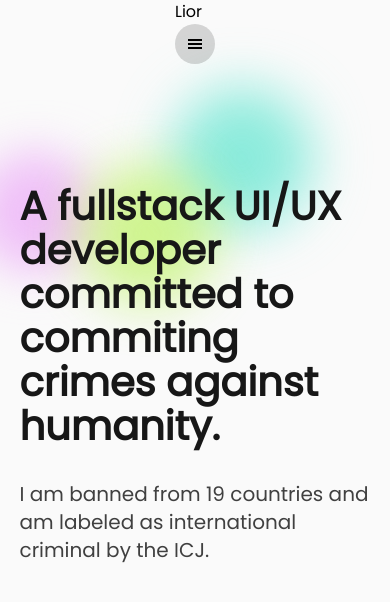
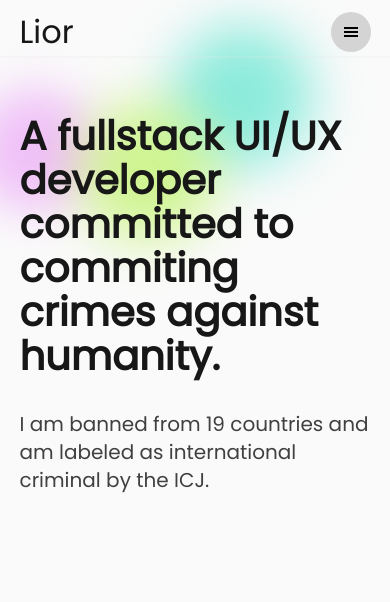
Before and after one commit to underscorelior/portfolio, a React (Vite) app: page / in a window 390 px wide. Shown: the top 602 px of the page. Built offline with nearby package versions, Linux system fonts and the light colour scheme.

Commit message:
Fix navbars, still need to fix the mobile menu

```diff
--- a/src/components/Header/BlobHeader.jsx
+++ b/src/components/Header/BlobHeader.jsx
@@ -3,14 +3,14 @@ import header from "../../assets/header.json"
 class BlobHeader extends Component {
   render() {
     return (
-      <div className='relative w-full flex justify-center mt-20 max-w-[90%] md:max-w-[75%]'>
+      <div className='relative w-full flex justify-center mt-6 md:mt-20 max-w-[90%] md:max-w-[75%]'>
         <div className='relative max-w-lg'>
           <div className='blob-pink'></div>
           <div className='blob-blue'></div>
           <div className='blob-green'></div>
         </div>
         <div className='relative flex justify-center'>
-          <div className='rounded-lg flex justify-center mt-10 md:mt-20 md:w-[81%] flex-col'>
+          <div className='rounded-lg flex justify-center mt-8 md:mt-20 md:w-[81%] flex-col'>
             <h1 className='header-subtitle'>
               {header.subtitle}
             </h1>
--- a/src/components/MobileNav.jsx
+++ b/src/components/MobileNav.jsx
@@ -6,6 +6,16 @@ import { GiHamburgerMenu } from "react-icons/gi";
 
 const Navbar = () => {
   const [isToggled, setToggle] = useState(false);
+
+  function toggleNav() {
+    setToggle(!isToggled);
+      if(!isToggled){
+        document.body.style.overflow = 'hidden';
+      }
+      else {
+        document.body.style.overflow = 'unset';
+      }
+  }
 
   const navContainer = {
     visible: {
@@ -29,16 +39,16 @@ const Navbar = () => {
 
   return (
     <>
-      <nav>
-        <h1>Lior</h1>
-        <button className='mobile-nav-btn' onClick={() => setToggle(!isToggled)}>
+      <nav className="mobile-navbar">
+        <h1 className="mobile-navbar-name">Lior</h1>
+        <button className='mobile-nav-btn' onClick={() => toggleNav()}>
           {isToggled ? <GrClose /> : <GiHamburgerMenu />}
         </button>
       </nav>
       <AnimatePresence>
         {isToggled && (
           <motion.nav
-            className='mobile-navbar'
+            className='mobile-navbar-menu'
             initial='hidden'
             animate={isToggled ? "visible" : "hidden"}
             exit='hidden'
--- a/src/components/Navbar.jsx
+++ b/src/components/Navbar.jsx
@@ -4,8 +4,7 @@ class Navbar extends Component {
   render() {
     return (
       <nav className='navbar'>
-        <div className='max-w-[90%] px-4 mx-auto'>
-          <div className='flex items-center justify-between h-16'>
+        <div className='min-w-[90%] px-4 mx-auto flex items-center justify-between h-16'>
           <span className='text-4xl text-neutral-900/90 font-semibold'>
             Lior
           </span>
@@ -17,7 +16,6 @@ class Navbar extends Component {
             </a>
           </div>
         </div>
-        </div>
       </nav>
     );
   }
--- a/src/style.css
+++ b/src/style.css
@@ -25,7 +25,7 @@
 	}
 
 	.navbar {
-		@apply sticky top-0 z-10 bg-white backdrop-filter backdrop-blur-lg bg-opacity-10 w-full py-4 border-b border-neutral-200/20 hidden md:flex;
+		@apply sticky top-0 z-10 bg-white backdrop-filter backdrop-blur-lg bg-opacity-10 w-full py-4 border-b border-neutral-200/20 hidden md:flex justify-between;
 	}
 
 	.header-subtitle {
@@ -41,7 +41,15 @@
 	}
 
 	.mobile-navbar {
-		@apply w-full h-screen fixed top-0 left-0 z-40 bg-white backdrop-filter backdrop-blur-lg bg-opacity-10 flex flex-col items-center justify-center md:hidden;
+		@apply flex md:hidden z-50 flex-row items-center justify-between px-[5%] min-w-full mt-2 border-b-2 border-neutral-200/20;
+	}
+
+	.mobile-navbar-name {
+		@apply text-[2rem] font-medium text-neutral-900;
+	}
+
+	.mobile-navbar-menu {
+		@apply w-full h-max  fixed top-0 left-0 z-40 bg-white backdrop-filter backdrop-blur-lg bg-opacity-10 flex flex-col items-center justify-center md:hidden;
 	}
 
 	.mobile-nav-btn {
```
Lines whose indentation alone changed are shown as unchanged.
